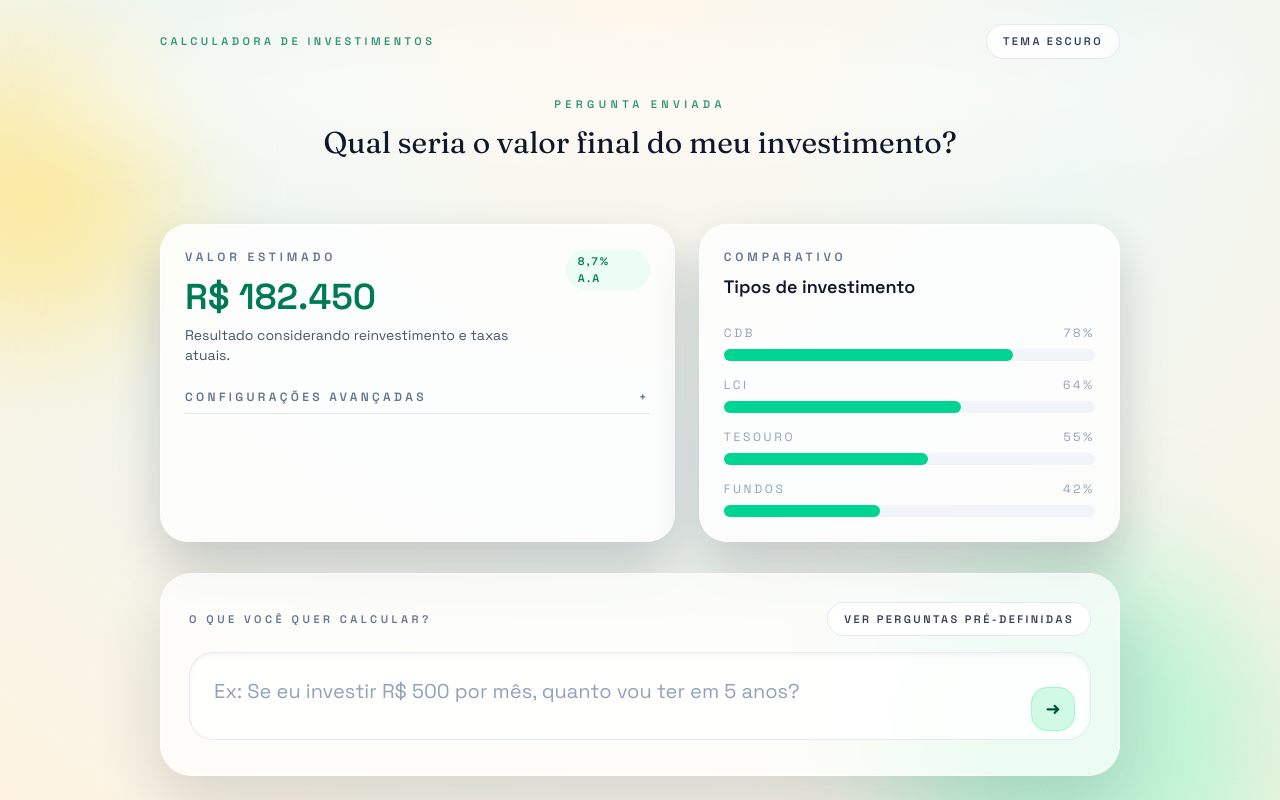
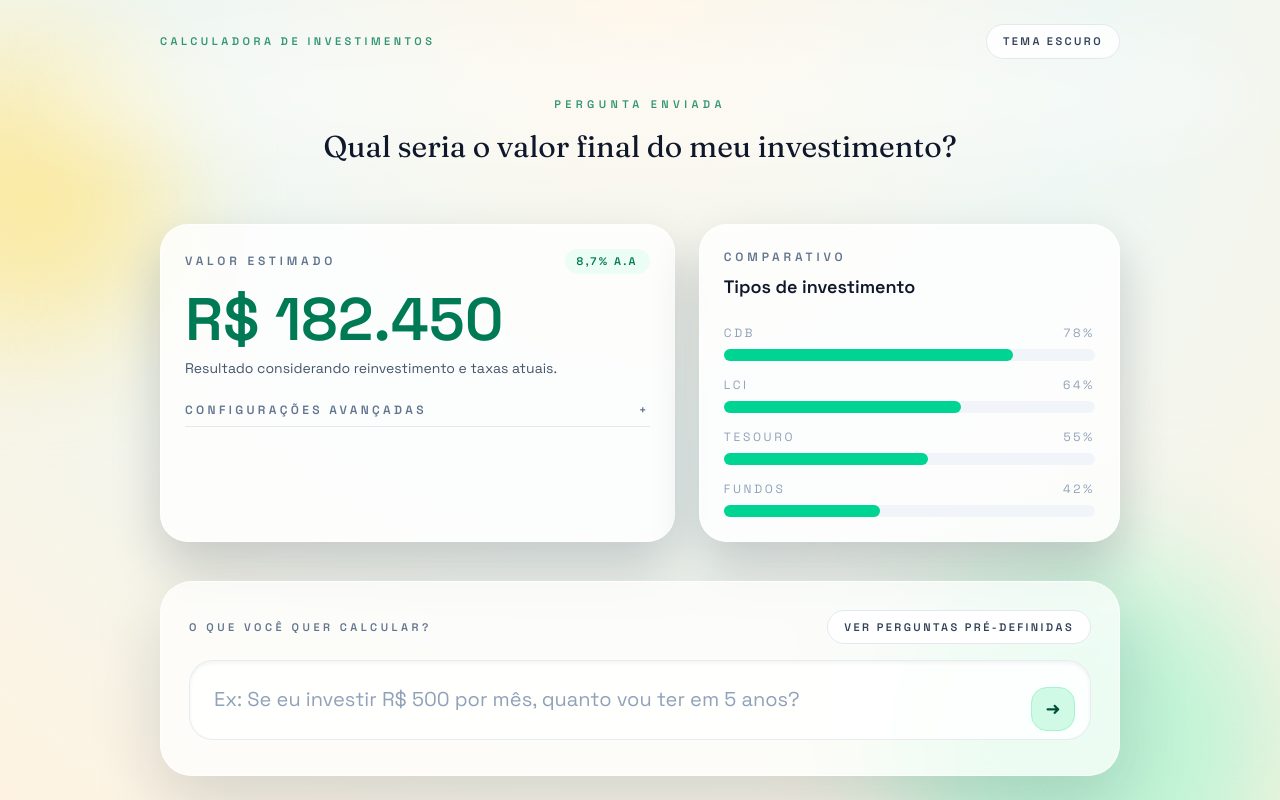
Before and after one commit to willmustafa/Calculadora-Investimentos, a React (Vite) app: page / in a window 1280 px wide. Both pictures are taken after a click on the button "Enviar". Built offline with nearby package versions, Linux system fonts and the light colour scheme.

Commit message:
melhora visual

```diff
--- a/src/App.tsx
+++ b/src/App.tsx
@@ -90,7 +90,7 @@ function App() {
           }`}
         />
 
-        <main className="relative z-10 h-full w-full">
+        <main className="relative h-full w-full">
           <HeaderBar
             isDark={isDark}
             onToggleTheme={() => setIsDark((value) => !value)}
--- a/src/components/HeaderBar.tsx
+++ b/src/components/HeaderBar.tsx
@@ -5,7 +5,7 @@ type HeaderBarProps = {
 
 function HeaderBar({ isDark, onToggleTheme }: HeaderBarProps) {
   return (
-    <header className="fixed inset-x-0 top-6">
+    <header className="absolute z-10 inset-x-0 top-6">
       <div className="flex items-center justify-between max-w-3/4 mx-auto">
           <span
               className={`text-[11px] font-semibold uppercase tracking-[0.32em] ${
--- a/src/components/QuestionInputCard.tsx
+++ b/src/components/QuestionInputCard.tsx
@@ -64,7 +64,7 @@ function QuestionInputCard({
         <textarea
           ref={textareaRef}
           rows={1}
-          className={`min-h-[88px] w-full resize-none overflow-hidden rounded-3xl border p-6 pr-16 text-xl shadow-inner outline-none transition focus:border-emerald-300 focus:ring-2 focus:ring-emerald-200 ${
+          className={`min-h-20 w-full resize-none overflow-hidden rounded-3xl border p-6 pr-16 text-xl shadow-inner outline-none transition focus:border-emerald-300 focus:ring-2 focus:ring-emerald-200 ${
             isDark
               ? 'border-white/10 bg-slate-950/60 text-slate-100 placeholder:text-slate-400'
               : 'border-slate-200/80 bg-white/80 text-slate-800 placeholder:text-slate-400'
--- a/src/components/ResultsSection.tsx
+++ b/src/components/ResultsSection.tsx
@@ -35,7 +35,7 @@ function ResultsSection({
           Pergunta enviada
         </p>
         <h2
-          className={`mt-3 max-w-2xl text-balance font-display text-2xl sm:text-3xl ${
+          className={`mt-4 text-balance font-display text-2xl sm:text-3xl ${
             isDark ? 'text-slate-100' : 'text-slate-900'
           }`}
         >
@@ -50,8 +50,7 @@ function ResultsSection({
               isDark ? 'border-white/10 bg-slate-900/70' : 'border-white/70 bg-white/80'
             }`}
           >
-            <div className="flex items-start justify-between gap-4">
-              <div>
+              <div className="flex justify-between items-center w-full">
                   <p
                       className={`text-xs font-semibold uppercase tracking-[0.32em] ${
                           isDark ? 'text-slate-400' : 'text-slate-500'
@@ -59,8 +58,21 @@ function ResultsSection({
                   >
                       Valor estimado
                   </p>
+                  <span
+                      className={`rounded-full px-3 py-1 text-[11px] font-semibold uppercase tracking-[0.2em] ${
+                          isDark ? 'bg-emerald-400/10 text-emerald-200' : 'bg-emerald-50 text-emerald-700'
+                      }`}
+                  >
+                    8,7% a.a
+                  </span>
+              </div>
+
+              <div className="flex items-start justify-between gap-4 w-full">
+
+                <div>
+
                 <p
-                  className={`mt-3 text-4xl font-semibold ${
+                  className={`mt-4 text-6xl font-semibold ${
                     isDark ? 'text-emerald-200' : 'text-emerald-700'
                   }`}
                 >
@@ -70,13 +82,6 @@ function ResultsSection({
                   Resultado considerando reinvestimento e taxas atuais.
                 </p>
               </div>
-              <span
-                className={`rounded-full px-3 py-1 text-[11px] font-semibold uppercase tracking-[0.2em] ${
-                  isDark ? 'bg-emerald-400/10 text-emerald-200' : 'bg-emerald-50 text-emerald-700'
-                }`}
-              >
-                8,7% a.a
-              </span>
             </div>
 
             <button
```
Lines whose indentation alone changed are shown as unchanged.
